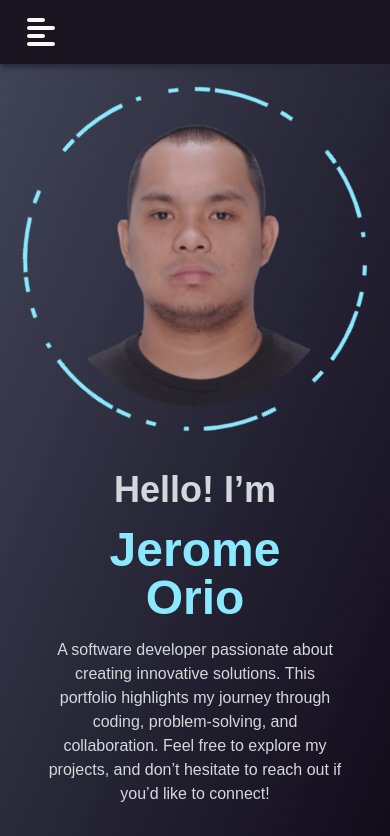
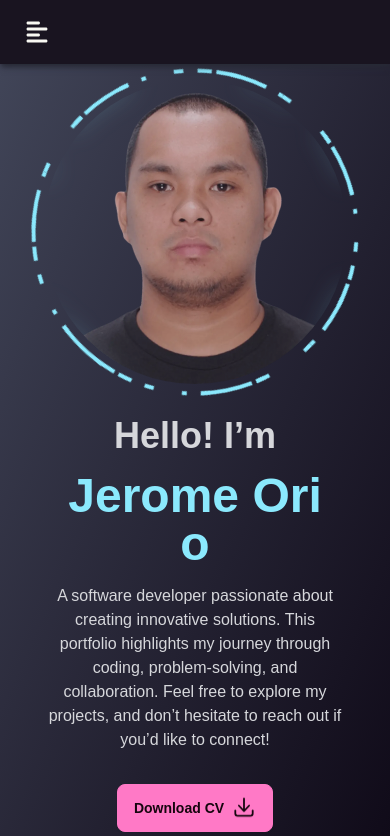
Before and after one commit to jerome-orio/jerome-orio-portfolio, a Next.js app: page / in a window 390 px wide. Shown: the top 836 px of the page. Built offline with nearby package versions, Linux system fonts and the light colour scheme.

Commit message:
Added some animations.

```diff
--- a/app/contact/page.tsx
+++ b/app/contact/page.tsx
@@ -10,7 +10,7 @@ const Contact = () => {
         <div className="grid grid-cols-4 sm:grid-cols-12 gap-12 px-4">
           {/* Message Form */}
           <div className="card col-span-4 sm:col-span-8" >
-            <div className="card-body bg-base-300 shadow rounded-lg p-10">
+            <div className="card-body bg-base-300 shadow rounded-lg p-10 px-6">
               <h1 className="mb-5 text-4xl font-bold text-info text-center">Let’s Connect!</h1>
               <p className="mb-5 text-base-content text-center">I look forward to discussing potential opportunities. Please feel free to contact me!</p>
               <Form />
@@ -18,18 +18,24 @@ const Contact = () => {
           </div>
           {/* Contact Details */}
           <div className="card col-span-4 sm:col-span-4 flex flex-col justify-center gap-4">
-            <div className="h-fit bg-base-300 shadow rounded-lg p-10">
-              <div className='text-start gap-2'>
-                <span className="w-full flex items-center text-info text-4xl font-mono mb-2">
+            <div className="h-fit bg-base-300 shadow rounded-lg p-6">
+              <div className="flex text-center gap-2">
+                <div className="items-center text-info text-2xl md:text-4xl font-mono mb-2">
                   <FaSquareEnvelope />
-                  <h1 className="ml-2 text-xl text-base-content">jrorio.dev@zohomail.com</h1>
-                </span>
+                </div>
+                <div className="flex">
+                  <h1 className="ml-2 text-lg md:text-xl text-base-content whitespace-normal break-words">
+                    jrorio.dev@zohomail.com
+                  </h1>
+                </div>
               </div>
-              <div className='text-start gap-2'>
-                <span className="w-full flex items-center text-info text-4xl font-mono mb-2">
+              <div className='flex text-center gap-2'>
+                <div className="items-center text-info text-xl md:text-4xl font-mono mb-2">
                   <FaMapLocationDot />
-                  <h1 className="ml-2 text-xl text-base-content"><Link className='link link-hover' href={'https://maps.app.goo.gl/5XSS8B6PznzCjQCVA'} target="_blank" rel="noopener noreferrer">Angeles City, Philippines</Link></h1>
-                </span>
+                </div>
+                <div className='flex'>
+                  <h1 className="ml-2 text-lg md:text-xl text-base-content"><Link className='link link-hover' href={'https://maps.app.goo.gl/5XSS8B6PznzCjQCVA'} target="_blank" rel="noopener noreferrer">Angeles City, Philippines</Link></h1>
+                </div>
               </div>
               <Socials divClassName="flex gap-4 my-6 justify-center" iconClassName="w-9 h-9 border border-info rounded-full flex justify-center items-center text-base text-info hover:text-primary hover:transition-all duration-500" />
             </div>
--- a/app/layout.tsx
+++ b/app/layout.tsx
@@ -61,7 +61,7 @@ export default function RootLayout({
 }>) {
   return (
     <html lang='en'>
-      <body className={`${geistSans.variable} ${geistMono.variable} antialiased min-h-screen`} >
+      <body className={`${geistSans.variable} ${geistMono.variable} antialiased min-h-screen animate-blurIn`} >
         {/* <!-- Toaster Message --> */}
         <Toaster position='top-center' />
 
@@ -70,7 +70,7 @@ export default function RootLayout({
 
         {/* <!-- Main Content --> */}
         <main className='container mx-auto p-0 min-h-[calc(100vh-76px)] flex'>
-          <div className='hero min-h-min bg-gradient-to-br from-neutral to-secondary-content animate-zoomIn'>
+          <div className='hero min-h-min bg-gradient-to-br from-neutral to-secondary-content'>
             {children}
           </div>
         </main>
--- a/app/page.tsx
+++ b/app/page.tsx
@@ -2,22 +2,25 @@ import React from "react";
 import Link from "next/link";
 import Socials from "@/components/Socials";
 import ProfilePicture from '@/components/ProfilePicture';
+import SequentialTextAnimation from '@/components/SequentialTextAnimation';
 
 const Home = () => {
   return (
     <>
       <div className="hero-content text-neutral-content text-center animate-fadeIn">
         <div className="grid grid-cols-1 md:grid-cols-2">
-          <div className="relative flex items-center justify-center p-4 m-4 2xl:order-2 xl:order-2 lg:order-2 md:order-1 sm:order-1">
-            <svg className="absolute animate-circular" width="400" height="400">
-              <circle cx="200" cy="200" r="170" fill="none" strokeWidth="4" stroke="#3498db" strokeDasharray="5, 55, 15" className='stroke-info animate-circularDash1' />
-              <circle cx="200" cy="200" r="170" fill="none" strokeWidth="4" stroke="#3498db" strokeDasharray="10, 50" className="stroke-info animate-circularDash2" />
+          <div className="relative flex items-center justify-center lg:order-2 sm:order-1">
+            <svg className="absolute animate-circular" width="380" height="380">
+              <circle cx="190" cy="190" r="161.5" fill="none" strokeWidth="4" stroke="#3498db" strokeDasharray="4.75, 52.25, 14.25" className='stroke-info animate-circularDash1' />
+              <circle cx="190" cy="190" r="161.5" fill="none" strokeWidth="4" stroke="#3498db" strokeDasharray="9.5, 47.5" className="stroke-info animate-circularDash2" />
             </svg>
-            <ProfilePicture width={325} height={325} className="relative rounded-full backdrop-filter backdrop-blur-md opacity-75" alt="Jerome Orio Profile Picture" />
+            <ProfilePicture width={304} height={304} className="relative rounded-full backdrop-filter backdrop-blur-md opacity-75" alt="Jerome Orio Profile Picture" />
           </div>
           <div className="max-w-md p-4 m-4 2xl:order-1 xl:order-1 lg:order-1 md:order-2 sm:order-2">
             <h1 className="text-4xl font-bold">Hello! I’m </h1>
-            <h1 className="m-4 text-5xl font-extrabold text-info dark:text-error" >Jerome Orio</h1>
+            <h1 className="m-4 text-5xl font-extrabold text-info dark:text-error">
+              <SequentialTextAnimation text="Jerome Orio" />
+            </h1>
             <p className="mb-8">A software developer passionate about creating innovative solutions. This portfolio highlights my journey through coding, problem-solving, and collaboration.
               Feel free to explore my projects, and don’t hesitate to reach out if you’d like to connect!
             </p>
--- a/components/MobileNav.tsx
+++ b/components/MobileNav.tsx
@@ -6,7 +6,7 @@ const MobileNav = () => {
     return (
         <div className="dropdown">
             <div tabIndex={0} role="button" className="btn text-base-content btn-ghost lg:hidden hover:scale-110 touch-pinch-zoom">
-                <FaAlignLeft className="w-8 h-8" />
+                <FaAlignLeft className="w-6 h-6" />
             </div>
             <ul tabIndex={0} className="menu menu-lg dropdown-content bg-secondary-content rounded-box z-[1] mt-3 w-60 p-2 shadow">
                 {links.map((link, index) => {
--- /dev/null
+++ b/components/SequentialTextAnimation.tsx
@@ -0,0 +1,34 @@
+import React from 'react';
+
+interface SequentialTextAnimationProps {
+  text: string;
+  animationName?: string; // Dynamic animation name
+  duration?: number; // Duration in milliseconds
+  delayIncrement?: number; // Delay increment per letter in milliseconds
+}
+
+const SequentialTextAnimation: React.FC<SequentialTextAnimationProps> = ({
+  text,
+  animationName = 'blurIn', // Default animation
+  duration = 1000, // Default duration
+  delayIncrement = 100, // Default delay increment
+}) => {
+  return (
+    <div>
+      {text.split('').map((letter, index) => (
+        <span
+          key={index}
+          className={`inline-block animate-${animationName}`} // Use dynamic animation
+          style={{
+            animationDuration: `${duration}ms`,
+            animationDelay: `${index * delayIncrement}ms`,
+          }}
+        >
+          {letter === ' ' ? '\u00A0' : letter} {/* Non-breaking space for proper spacing */}
+        </span>
+      ))}
+    </div>
+  );
+};
+
+export default SequentialTextAnimation;
--- a/components/TopNav.tsx
+++ b/components/TopNav.tsx
@@ -5,7 +5,7 @@ import DesktopNav from './DesktopNav'
 
 const TopNav = () => {
     return (
-        <header className="shadow-md shadow-base-100 sticky top-0 z-40 animate-slideInFromTop">
+        <header className="shadow-md shadow-base-100 sticky top-0 z-40">
             <div className="navbar bg-secondary-content bg-opacity-95">
                 <div className="navbar-start">
                     <MobileNav />
--- a/tailwind.config.ts
+++ b/tailwind.config.ts
@@ -21,7 +21,8 @@ const config: Config = {
         circularDash2: "dashAnimation 3s linear infinite alternate 2s",
         zoomIn: "zoomIn 1s ease-in forwards",
         zoomOut: "zoomOut 1s ease-out forwards",
-        colorChange: "colorChange 15s infinite",
+        blurIn: "blurIn 1s linear",
+        flyInBottom: "flyInBottom 1s ease forwards",
       },
       keyframes: {
         fadeIn: {
@@ -88,21 +89,31 @@ const config: Config = {
             opacity: "0"
           }
         },
-        colorChange: {
-          "0%": { color: "red" },
-          "25%": { color: "blue" },
-          "50%": { color: "green" },
-          "75%": { color: "orange" },
-          "100%": { color: "purple" },
+        blurIn: {
+          "from": {
+            transform: "scaleX(0.2)",
+            filter: "blur(20px)",
+            opacity: "0",
+          }
+        },
+        flyInBottom: {
+          "0%": { transform: "translate(0px, 80px)", opacity: "0" },
+          "50%": { transform: "translate(10px, -50px)", animationTimingFunction: "ease-in-out" },
+          "100%": { transform: "translate(0)", opacity: "1" },
         },
       }
     },
   },
+  safelist: [
+    'animate-blurIn',
+    'animate-flyInBottom', // Add expected animation names here
+    // Add other dynamic animation names you plan to use
+  ],
   // eslint-disable-next-line @typescript-eslint/no-require-imports
   plugins: [require('daisyui')],
   daisyui: {
     themes: ['dracula', 'bumblebee']
   },
-  darkMode: ['class', '[data-theme="dracula"]']
+  darkMode: ['class', '[data-theme="dracula"]'],
 };
 export default config;
```
